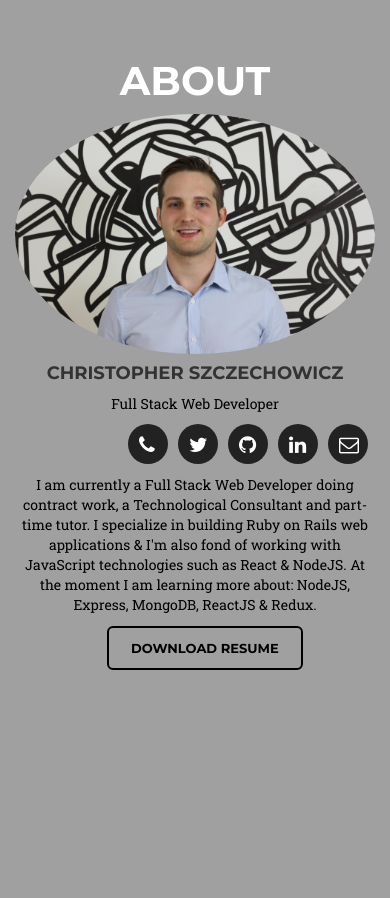
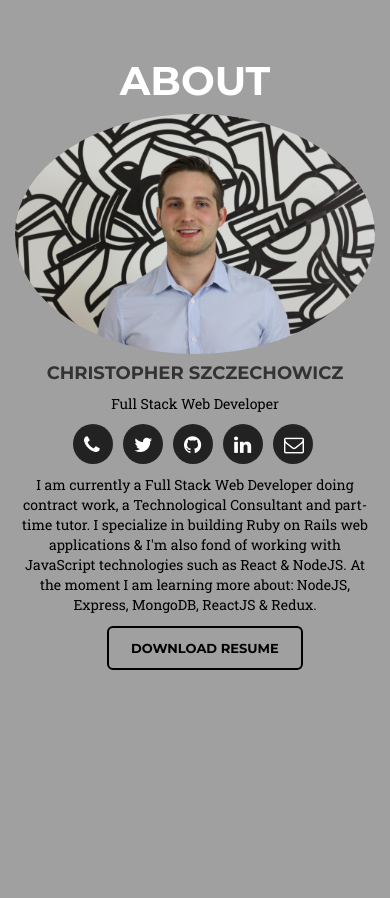
Before and after one commit to christophszcz/personal_website, a PHP site: page / in a window 390 px wide. Shown: the part 901-1799 px from the top of the page. Run offline with PHP 8.4, Linux system fonts and the light colour scheme; some libraries are stand-ins or nearby versions.

Commit message:
Eliminate all of the excess margins around the social buttons.

```diff
--- a/css/style.css
+++ b/css/style.css
@@ -608,9 +608,6 @@ footer {
   .container-fluid#download-button {
     padding-left: 375px;
   }
-  .list-inline.social-buttons {
-    margin-left: 70px;
-  }
 }
 
 @media (max-width: 1135px) {
@@ -637,9 +634,6 @@ footer {
   .container-fluid#download-button {
     padding-left: 264px;
   }
-  .list-inline.social-buttons {
-   margin-left: 33px;
-  }
   .col-md-8.footer-items{
   padding-left: 350px;
   }
@@ -662,9 +656,6 @@ footer {
   .about-section {
     min-height:900px;
   }
-  .list-inline.social-buttons {
-    margin-left: 287px;
-  }
   .col-md-8.footer-items{
   padding-left: 300px;
   }
@@ -675,9 +666,6 @@ footer {
 }
 
 @media (max-width: 730px) {
-  .list-inline.social-buttons {
-    margin-left: 271px;
-  }
   .message-field {
     font-size: 15px;
   }
@@ -689,9 +677,6 @@ footer {
 }
 
 @media (max-width: 710px) {
-  .list-inline.social-buttons {
-    margin-left: 266px;
-  }
   .container-fluid#download-button {
     padding-left: 247px;
   }
@@ -704,9 +689,6 @@ footer {
 }
 
 @media (max-width: 684px) {
-  .list-inline.social-buttons {
-    margin-left: 250px;
-  }
   .container-fluid#download-button {
     padding-left: 230px;
   }
@@ -719,9 +701,6 @@ footer {
 }
 
 @media (max-width: 655px) {
-  .list-inline.social-buttons {
-    margin-left: 234px;
-  }
   .container-fluid#download-button {
     padding-left: 220px;
   }
@@ -734,21 +713,9 @@ footer {
   .col-md-8.footer-items{
     padding-left: 200px;
   }
-  .list-inline.social-buttons {
-    margin-left: 219px;
-  }
-}
-
-@media (max-width: 600px) {
-  .list-inline.social-buttons {
-    margin-left: 206px;
-  }
 }
 
 @media (max-width: 580px) {
-  .list-inline.social-buttons {
-    margin-left: 195px;
-  }
   .glyphicon {
     top: 129px;
   }
@@ -761,26 +728,17 @@ footer {
   .container-fluid#download-button {
     padding-left: 150px;
   }
-  .list-inline.social-buttons {
-    margin-left: 175px;
-  }
 }
 
 @media (max-width: 520px) {
   .container-fluid#download-button {
     padding-left: 150px;
   }
-  .list-inline.social-buttons {
-    margin-left: 168px;
-  }
 }
 
 @media (max-width: 500px) {
   .container-fluid#download-button {
     padding-left: 135px;
-  }
-  .list-inline.social-buttons {
-    margin-left: 158px;
   }
   .navbar-brand {
     font-size: 22px;
@@ -791,9 +749,6 @@ footer {
   .container-fluid#download-button {
     padding-left: 135px;
   }
-  .list-inline.social-buttons {
-    margin-left: 150px;
-  }
   .glyphicon {
     top: 100px;
   }
@@ -802,9 +757,6 @@ footer {
 @media (max-width: 445px) {
   .container-fluid#download-button {
     padding-left: 109px;
-  }
-  .list-inline.social-buttons {
-    margin-left: 128px;
   }
   .glyphicon {
     top: 80px;
@@ -818,9 +770,6 @@ footer {
   .container-fluid#download-button {
     padding-left: 102px;
   }
-  .list-inline.social-buttons {
-    margin-left: 117px;
-  }
   .navbar-brand {
     font-size: 21px;
   }
@@ -829,9 +778,6 @@ footer {
 @media (max-width: 400px) {
   .container-fluid#download-button {
     padding-left: 92px;
-  }
-  .list-inline.social-buttons {
-    margin-left: 105px;
   }
   .navbar-brand {
     font-size: 20px;
@@ -853,9 +799,6 @@ footer {
   .container-fluid#download-button {
     padding-left: 70px;
   }
-  .list-inline.social-buttons {
-    margin-left: 87px;
-  }
   input.btn.btn-success.btn-lg {
     margin-left: 53px;
   }
```
Also changed, not shown: .htaccess (added).
